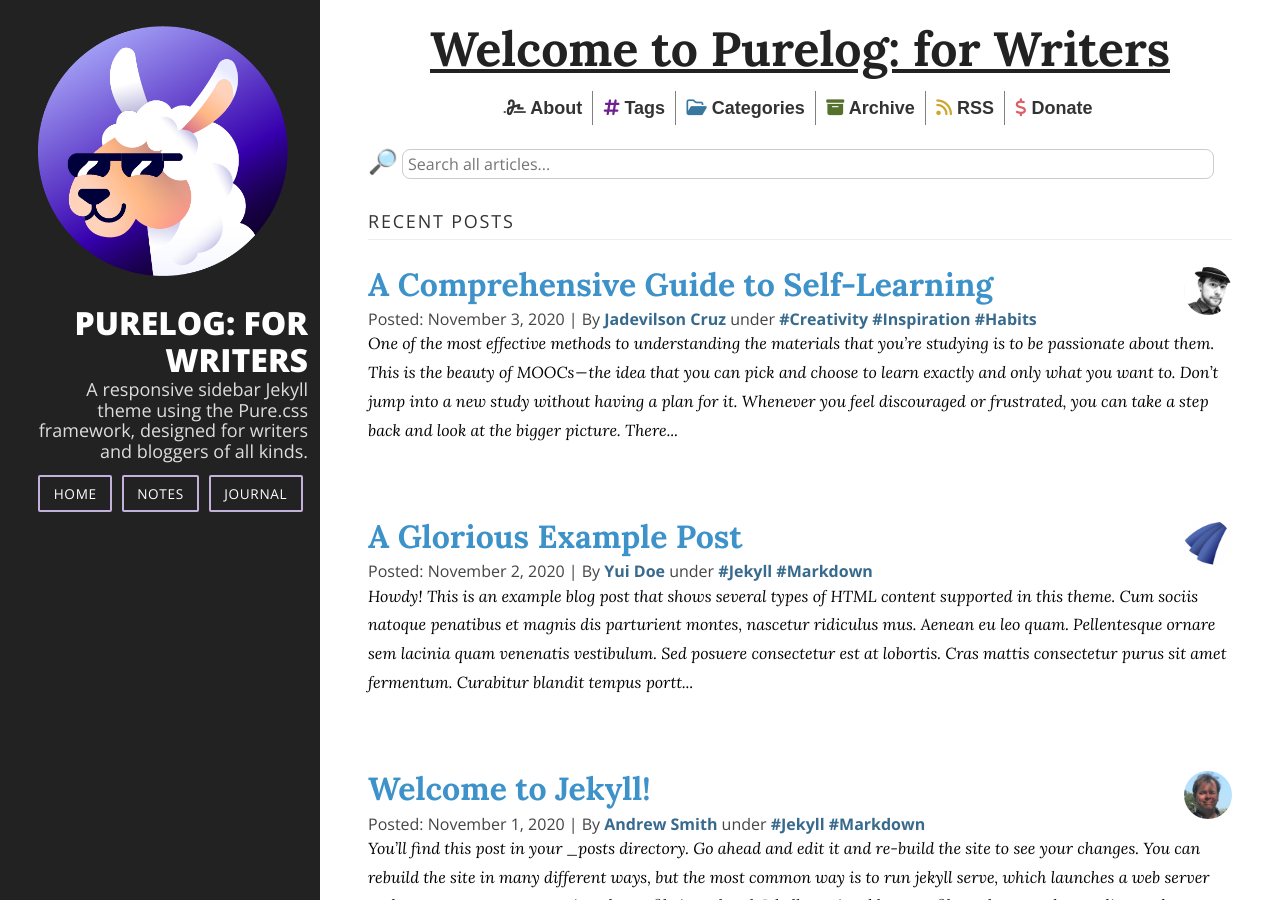
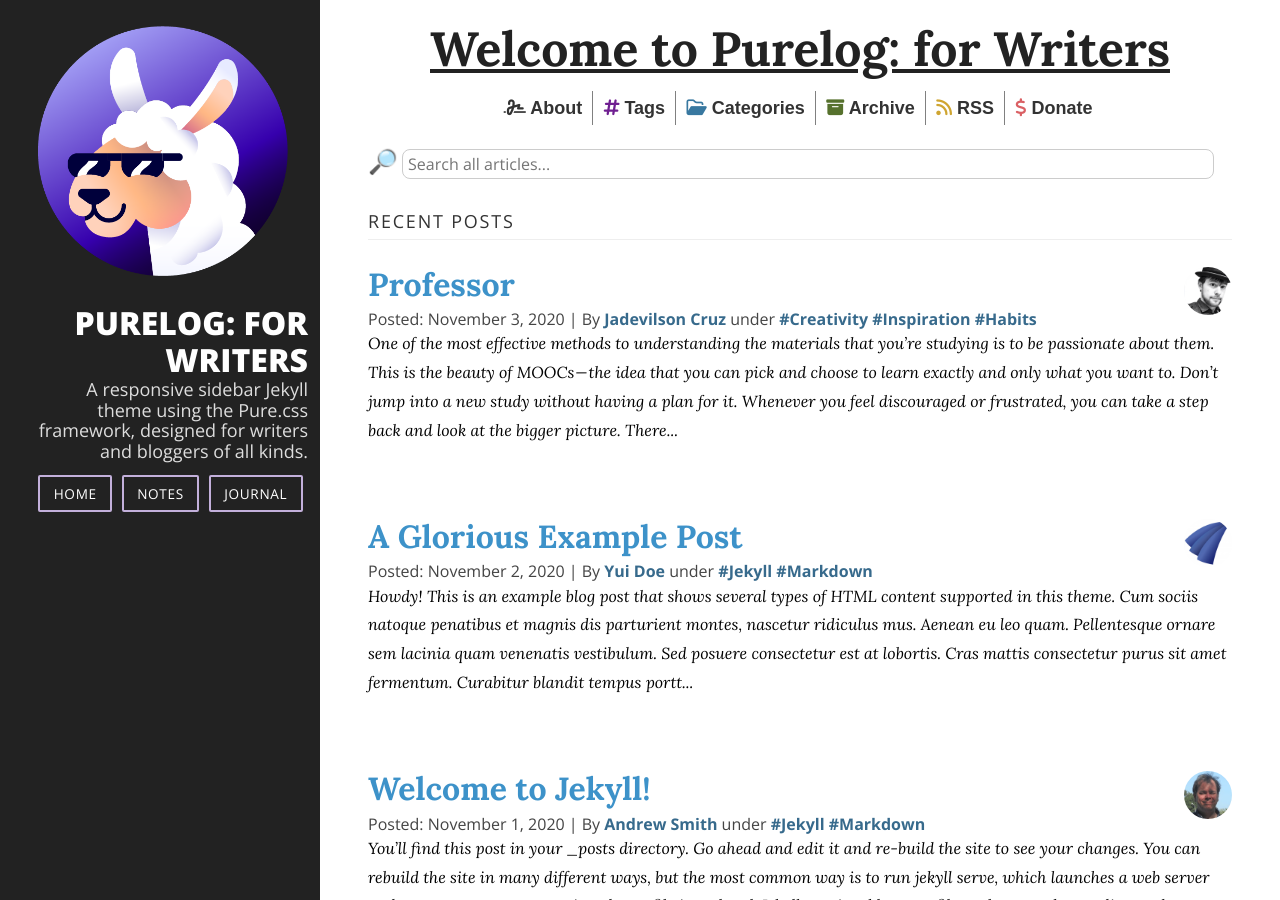
Before and after one commit to stackbit-projects/interesting-giraffe-1ec14, a Jekyll site: the page built from index.html, in a window 1280 px wide and 900 px high. Built offline with Jekyll 4.4.1, drawn with Linux system fonts in a browser that asks for light colours; nearby versions of some CDN libraries; the list of posts is cut into pages by our own code.

Commit message:
2020-11-03-a-comprehensive-guide-to-self-learning.md: updated title

```diff
--- a/_posts/example_posts/2020-11-03-a-comprehensive-guide-to-self-learning.md
+++ b/_posts/example_posts/2020-11-03-a-comprehensive-guide-to-self-learning.md
@@ -1,5 +1,5 @@
 ---
-title: A Comprehensive Guide to Self-Learning
+title: Professor
 author: Jadevilson Cruz
 avatar: assets/img/common/reid-avatar.png
 categories:
```
